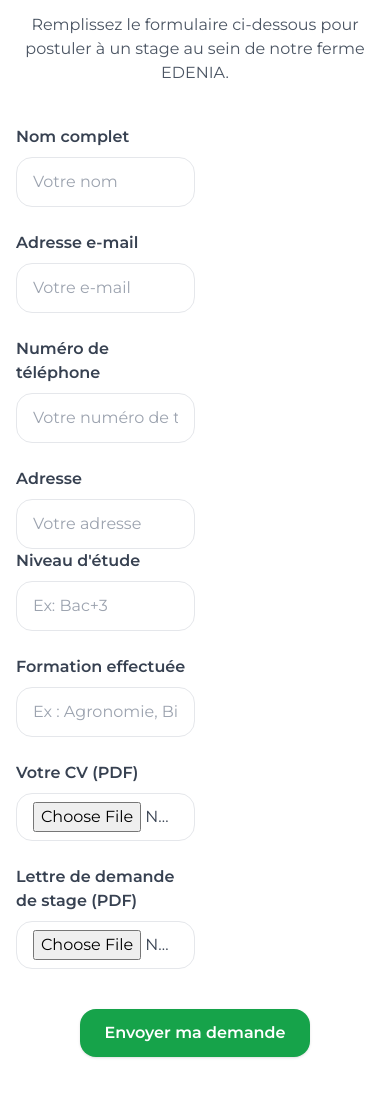
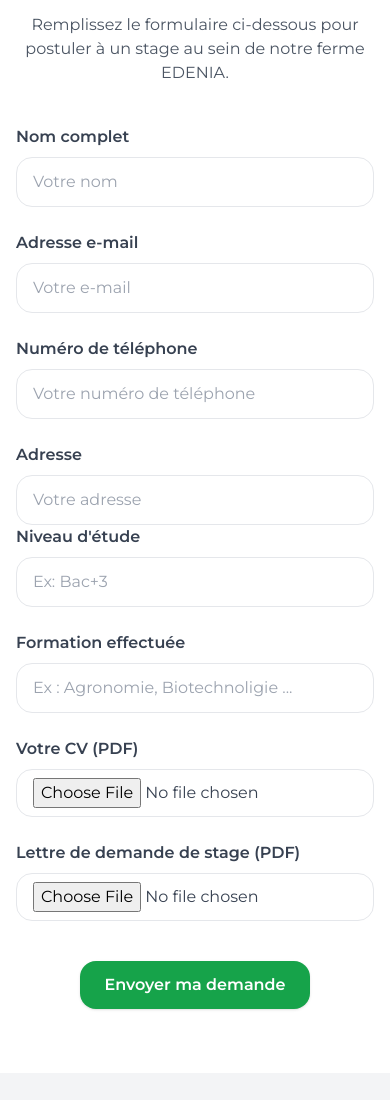
Before and after one commit to ljcdev421/Edenia, a plain HTML site: page stages.html in a window 390 px wide. Shown: the part 4240-5340 px from the top of the page. Drawn offline with nearby package versions, Linux system fonts and the light colour scheme.

Commit message:
Correction de formulaire d'inscription au stage

```diff
--- a/stages.html
+++ b/stages.html
@@ -710,9 +710,9 @@
           class="space-y-6"
         >
           <div
-            class="flex flex-col md:flex-row md:gap-10 md:justify-center md:items-center"
+            class="flex flex-col md:flex-row md:gap-10 justify-center items-center"
           >
-            <div class="w-1/2 space-y-6 scroll-animation">
+            <div class="w-full md:w-1/2 space-y-6 scroll-animation">
               <!-- Nom -->
               <div>
                 <label class="block text-gray-700 font-semibold mb-2"
@@ -768,7 +768,7 @@
                 />
               </div>
             </div>
-            <div class="w-1/2 space-y-6 scroll-animation">
+            <div class="w-full md:w-1/2 space-y-6 scroll-animation">
               <!-- Niveau d'étude -->
               <div>
                 <label class="block text-gray-700 font-semibold mb-2"
```
